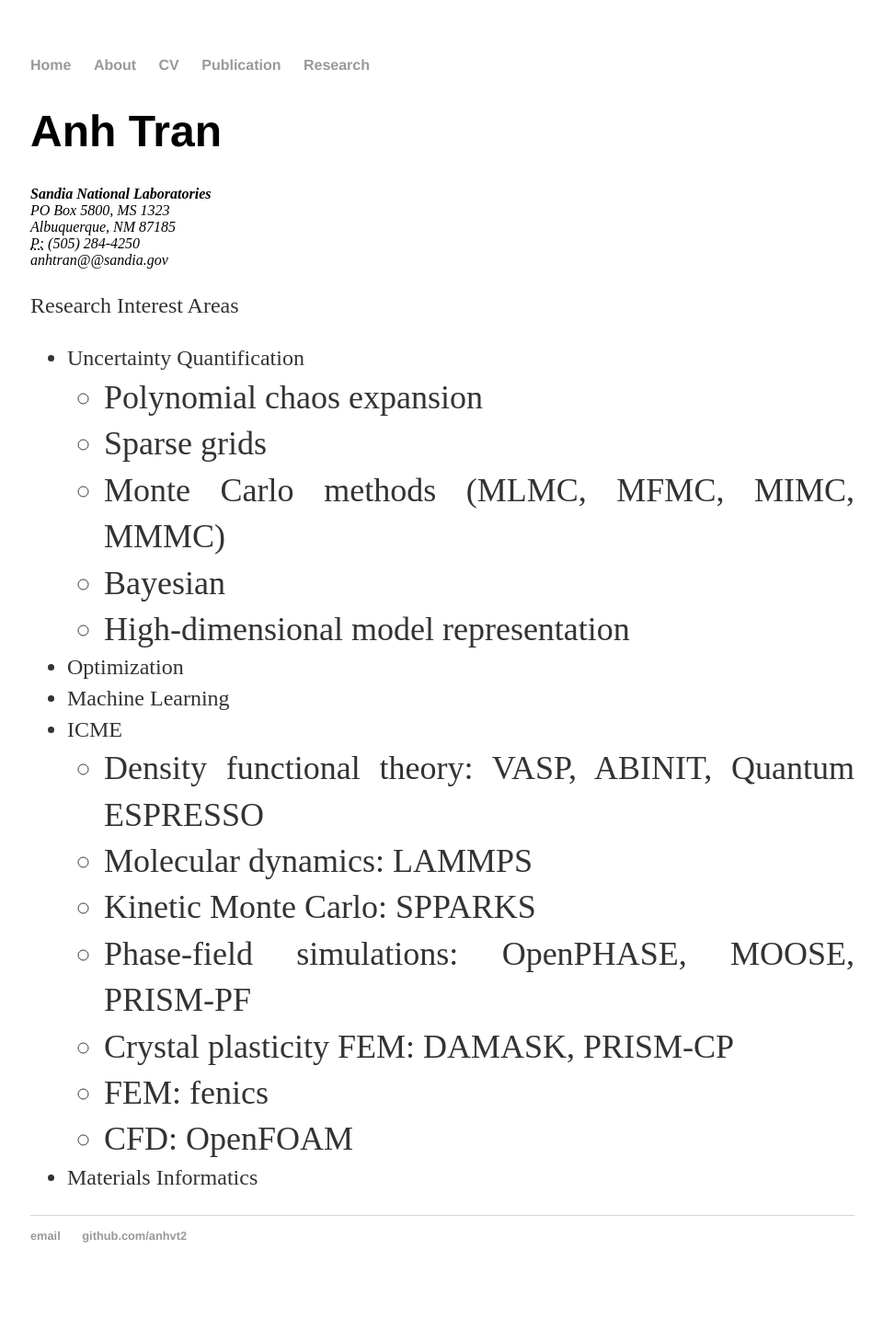
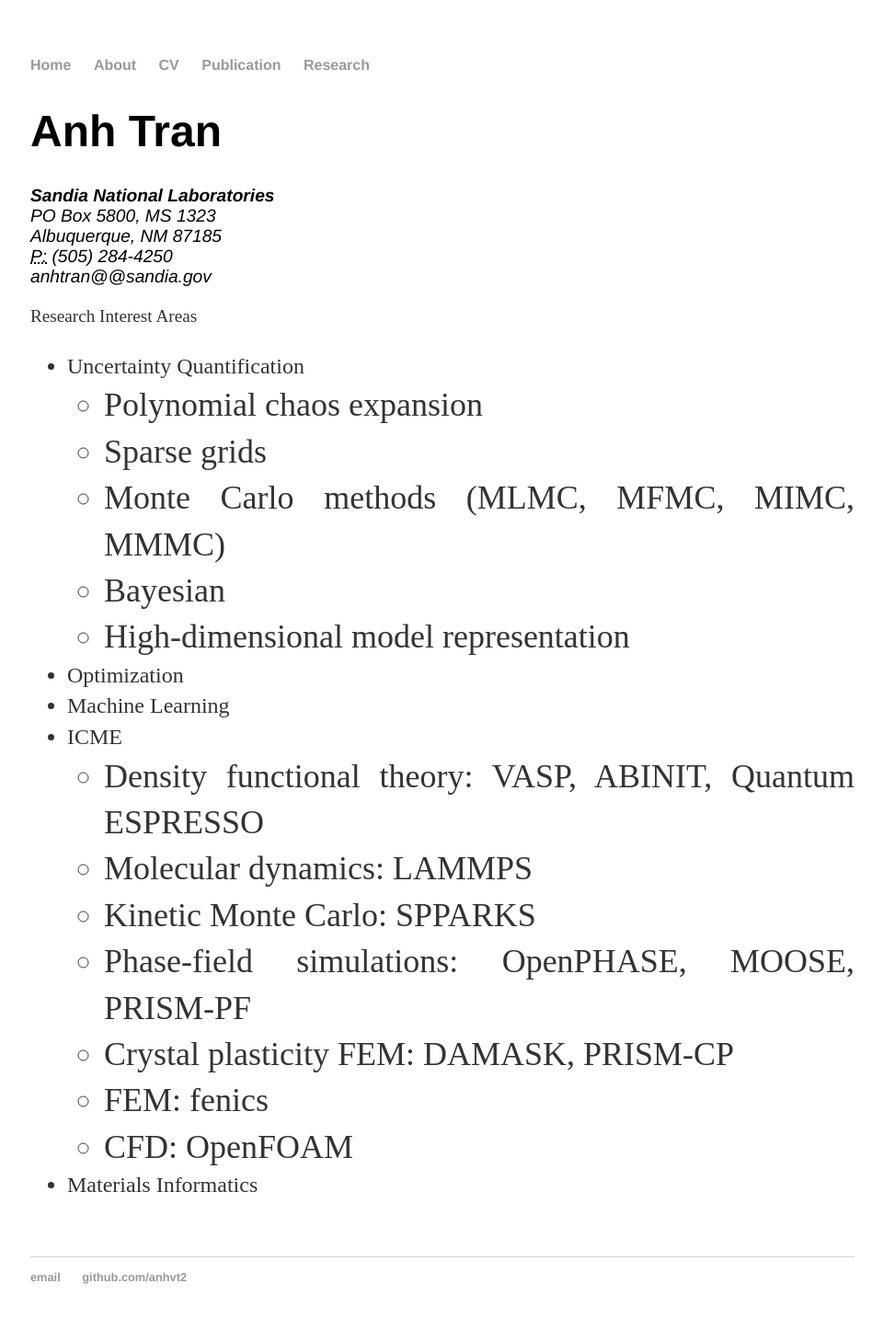
Before and after one commit to anhvt2/anhvt2.github.io, a Jekyll site: the page built from research/index.html, in a window 1280 px wide. Shown: the whole page at 92% size, without its empty margins (159-1119 px from the left). Built offline with Jekyll 4.4.1, drawn with Linux system fonts in a browser that asks for light colours; before the commit the page ends 1413 px from its top, so only the background shows below that.

Commit message:
update css

```diff
--- a/css/main.css
+++ b/css/main.css
@@ -28,3 +28,11 @@
 .cv address, .cv .download { font-family: 'Helvetica', 'Arial', 'Sans-Serif'; }
 .cv address, .cv p { font-size: 1.2em; }
 .cv .download { float: right; font-size: .8em; text-transform: uppercase; }
+
+/* Research */
+.research { margin: 0px 0px 60px; }
+.research h1 { font-size: 3em; }
+.research h2 { font-size: 2em; }
+.research address, .research .download { font-family: 'Helvetica', 'Arial', 'Sans-Serif'; }
+.research address, .research p { font-size: 1.2em; }
+.research .download { float: right; font-size: .8em; text-transform: uppercase; }
```
